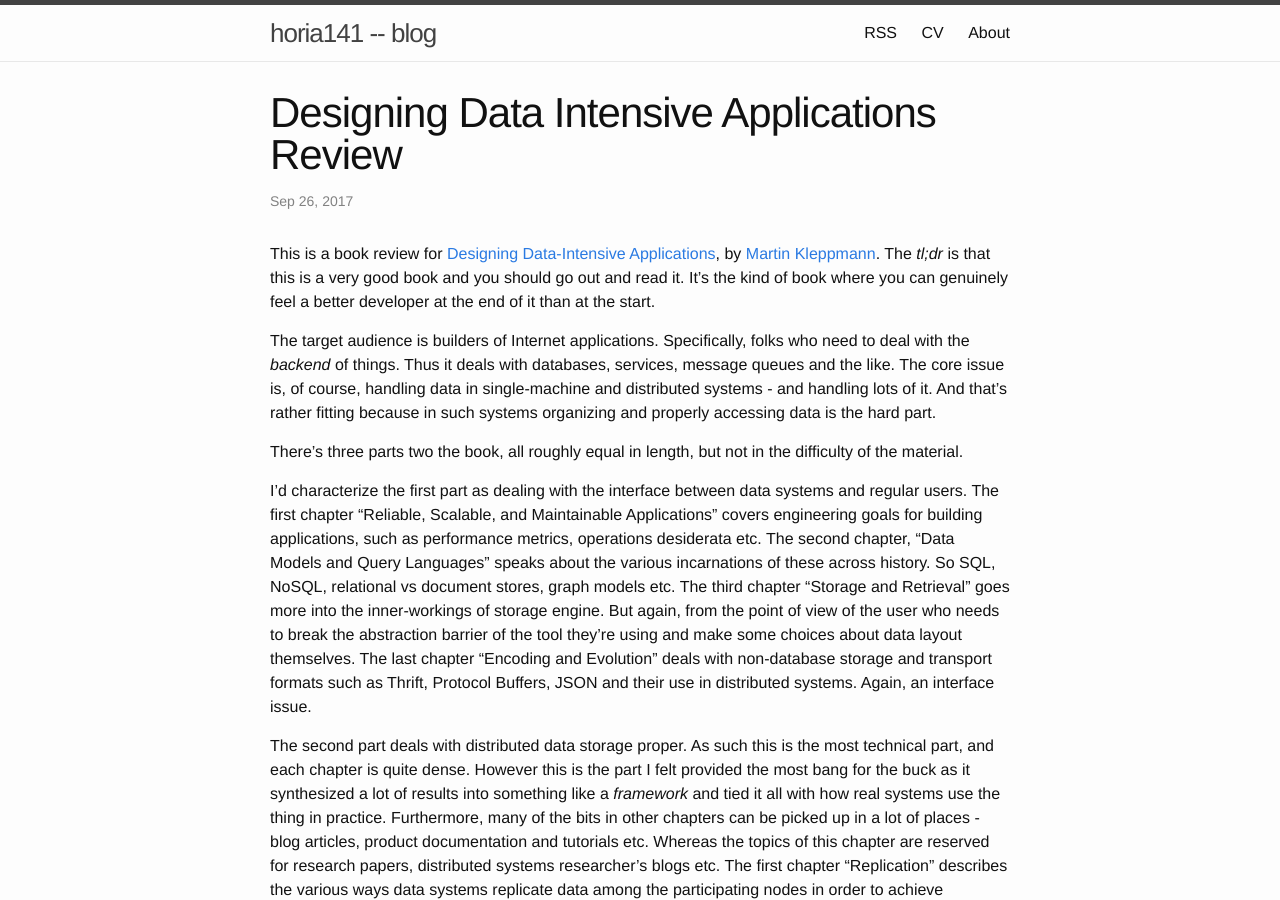
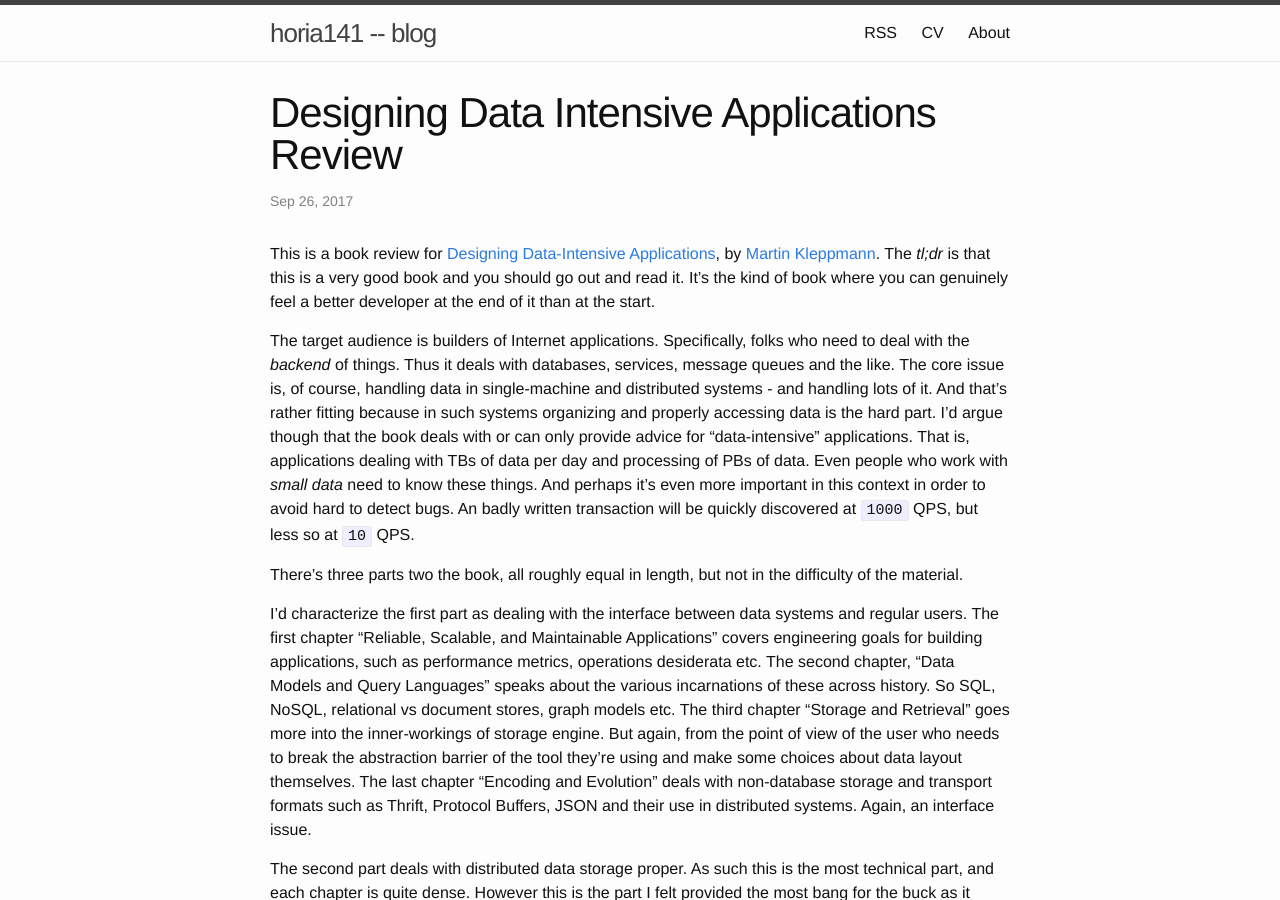
Before and after one commit to horia141/horia141.github.io, a Jekyll site: the page built from _posts/2017-09-20-designing-data-intensive-applications-review.md, in a window 1280 px wide and 900 px high. Built offline with Jekyll 4.4.1, drawn with Linux system fonts in a browser that asks for light colours; comment, search, counter and statistics services are not loaded.

Commit message:
A little more detail on the post

```diff
--- a/_posts/2017-09-20-designing-data-intensive-applications-review.md
+++ b/_posts/2017-09-20-designing-data-intensive-applications-review.md
@@ -9,7 +9,7 @@ math: false
 ---
 This is a book review for [Designing Data-Intensive Applications](https://dataintensive.net/), by [Martin Kleppmann](https://martin.kleppmann.com/). The _tl;dr_ is that this is a very good book and you should go out and read it. It's the kind of book where you can genuinely feel a better developer at the end of it than at the start.
 
-The target audience is builders of Internet applications. Specifically, folks who need to deal with the _backend_ of things. Thus it deals with databases, services, message queues and the like. The core issue is, of course, handling data in single-machine and distributed systems - and handling lots of it. And that's rather fitting because in such systems organizing and properly accessing data is the hard part.
+The target audience is builders of Internet applications. Specifically, folks who need to deal with the _backend_ of things. Thus it deals with databases, services, message queues and the like. The core issue is, of course, handling data in single-machine and distributed systems - and handling lots of it. And that's rather fitting because in such systems organizing and properly accessing data is the hard part. I'd argue though that the book deals with or can only provide advice for "data-intensive" applications. That is, applications dealing with TBs of data per day and processing of PBs of data. Even people who work with _small data_ need to know these things. And perhaps it's even more important in this context in order to avoid hard to detect bugs. An badly written transaction will be quickly discovered at `1000` QPS, but less so at `10` QPS.
 
 There's three parts two the book, all roughly equal in length, but not in the difficulty of the material.
 
```
